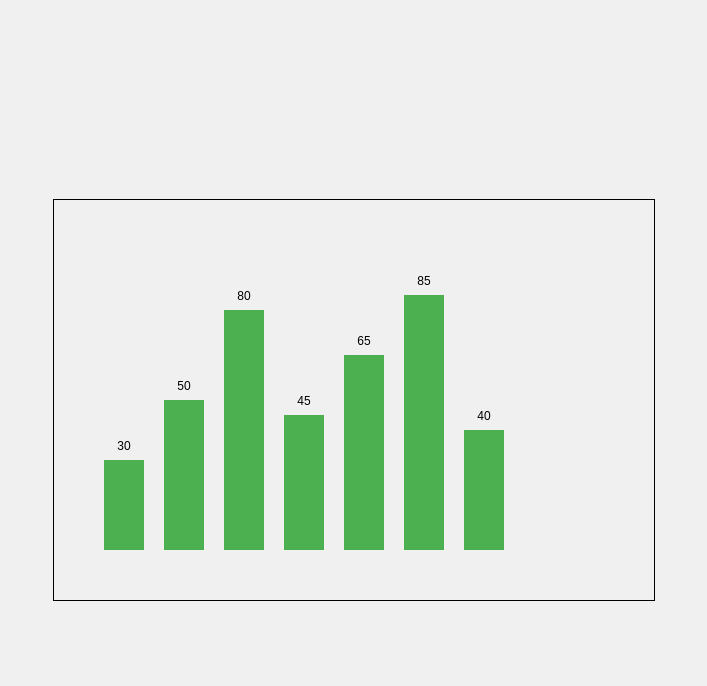
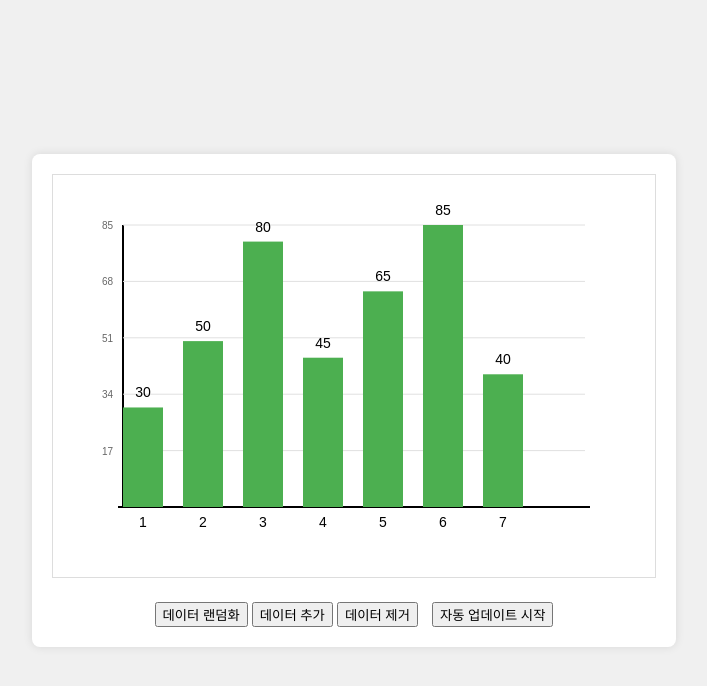
Before and after one commit to hyungoo7703/canvas-api-example, a website: page advanced-visualization/index.html in a window 1280 px wide. Shown: the whole page, without its empty margins (286-993 px from the left). Drawn offline with Linux system fonts and the light colour scheme.

Commit message:
canvas-api-example completion

```diff
--- a/advanced-visualization/index.html
+++ b/advanced-visualization/index.html
@@ -5,9 +5,14 @@
     <meta name="viewport" content="width=device-width, initial-scale=1.0">
     <title>Canvas API</title>
     <style>
+        .chart-container {
+            background: white;
+            box-shadow: 0 0 10px rgba(0,0,0,0.1);
+            padding: 20px;
+            border-radius: 8px;
+        }
         canvas {
-            border: 1px solid #000;
-            margin: 20px;
+            border: 1px solid #ddd;
         }
         body {
             display: flex;
@@ -20,7 +25,14 @@
     </style>
 </head>
 <body>
-    <canvas id="visualChart" width="600" height="400"></canvas>
-    <script src="main.js"></script>
+    <div class="chart-container">
+        <canvas id="visualChart"></canvas>
+        <div id="controls" style="margin-top: 20px; text-align: center;">
+            <button id="randomizeData">데이터 랜덤화</button>
+            <button id="addData">데이터 추가</button>
+            <button id="removeData">데이터 제거</button>
+        </div>
+    </div>
+    <script src="./main.js"></script>
 </body>
 </html>
--- a/advanced-visualization/main.js
+++ b/advanced-visualization/main.js
@@ -1,37 +1,208 @@
-// Canvas 설정
+const CHART_CONFIG = {
+    width: 600,
+    height: 400,
+    barWidth: 40,
+    spacing: 20,
+    startX: 70,
+    startY: 50,
+    bottomMargin: 70,
+    rightMargin: 70,
+    animationDuration: 1000
+};
+
 const canvas = document.getElementById('visualChart');
+canvas.width = CHART_CONFIG.width;
+canvas.height = CHART_CONFIG.height;
 const ctx = canvas.getContext('2d');
 
-// 테스트용 데이터
-const data = [30, 50, 80, 45, 65, 85, 40];
+let chartState = {
+    data: [30, 50, 80, 45, 65, 85, 40],
+    maxDataPoints: 9,  // 최대 데이터 포인트 수
+    isAutoUpdating: false  // 자동 업데이트 상태 추적 플래그 변수
+};
 
-// 차트 그리기 함수
+
+/**
+ * 차트 그리기
+ */
 function drawChart() {
-    // Canvas 초기화
     ctx.clearRect(0, 0, canvas.width, canvas.height);
 
-    // 차트 설정
-    const barWidth = 40;
-    const spacing = 20;
-    const startX = 50;
-    const bottomY = canvas.height - 50;
+    const chartWidth = canvas.width - (CHART_CONFIG.startX + CHART_CONFIG.rightMargin);
+    const chartHeight = canvas.height - (CHART_CONFIG.startY + CHART_CONFIG.bottomMargin);
 
-    // 막대 그래프 그리기
-    data.forEach((value, index) => {
-        const x = startX + (barWidth + spacing) * index;
-        const height = value * 3;
+    // 축 그리기를 먼저 수행
+    drawAxes();
 
-        // 막대 그리기
+    chartState.data.forEach((value, index) => {
+        const x = CHART_CONFIG.startX + (CHART_CONFIG.barWidth + CHART_CONFIG.spacing) * index;
+        const height = (value / Math.max(...chartState.data)) * chartHeight;
+        const y = canvas.height - CHART_CONFIG.bottomMargin - height;
+
         ctx.fillStyle = '#4CAF50';
-        ctx.fillRect(x, bottomY - height, barWidth, height);
+        ctx.fillRect(x, y, CHART_CONFIG.barWidth, height);
 
-        // 값 표시
         ctx.fillStyle = '#000';
-        ctx.font = '12px Arial';
+        ctx.font = '14px Arial';
         ctx.textAlign = 'center';
-        ctx.fillText(value, x + barWidth/2, bottomY - height - 10);
+        ctx.fillText(value, x + CHART_CONFIG.barWidth/2, y - 10);
+
+        ctx.fillText(index + 1, x + CHART_CONFIG.barWidth/2, canvas.height - CHART_CONFIG.bottomMargin + 20);
     });
 }
 
-// 초기 렌더링
-drawChart();
+/**
+ * 축 그리기
+ */
+function drawAxes() {
+    ctx.beginPath();
+    ctx.strokeStyle = '#000';
+    ctx.lineWidth = 2;
+
+    // Y축
+    ctx.moveTo(CHART_CONFIG.startX, CHART_CONFIG.startY);
+    ctx.lineTo(CHART_CONFIG.startX, canvas.height - CHART_CONFIG.bottomMargin);
+
+    // X축
+    ctx.moveTo(CHART_CONFIG.startX - 5, canvas.height - CHART_CONFIG.bottomMargin);  // 시작점 약간 확장
+    ctx.lineTo(canvas.width - CHART_CONFIG.rightMargin + 5, canvas.height - CHART_CONFIG.bottomMargin);  // 끝점 약간 확장
+
+    ctx.stroke();
+
+    // 눈금 그리기
+    drawGridLines();
+}
+
+/**
+ *  눈금 그리기
+ */
+function drawGridLines() {
+    ctx.beginPath();
+    ctx.strokeStyle = '#e0e0e0';
+    ctx.lineWidth = 1;
+
+    // Y축 눈금선
+    const maxValue = Math.max(...chartState.data);
+    const gridCount = 5;
+    const gridStep = maxValue / gridCount;
+
+    for(let i = 1; i <= gridCount; i++) {
+        const y = canvas.height - CHART_CONFIG.bottomMargin -
+                 (i * gridStep / maxValue) *
+                 (canvas.height - CHART_CONFIG.startY - CHART_CONFIG.bottomMargin);
+
+        ctx.moveTo(CHART_CONFIG.startX, y);
+        ctx.lineTo(canvas.width - CHART_CONFIG.rightMargin, y);
+
+        // 눈금 값 표시
+        ctx.fillStyle = '#666';
+        ctx.textAlign = 'right';
+        ctx.fillText(Math.round(i * gridStep), CHART_CONFIG.startX - 10, y + 4);
+    }
+
+    ctx.stroke();
+}
+
+/**
+ * 차트 초기화
+ */
+function initChart() {
+    const dpr = window.devicePixelRatio || 1;
+    const rect = canvas.getBoundingClientRect();
+
+    canvas.width = rect.width * dpr;
+    canvas.height = rect.height * dpr;
+    canvas.style.width = `${rect.width}px`;
+    canvas.style.height = `${rect.height}px`;
+
+    ctx.scale(dpr, dpr);
+
+    drawChart();
+}
+
+function setupEventListeners() {
+    canvas.addEventListener('mousemove', handleMouseMove);
+    canvas.addEventListener('click', handleClick);
+}
+
+function handleMouseMove(e) {
+    const rect = canvas.getBoundingClientRect();
+    const x = e.clientX - rect.left;
+    const y = e.clientY - rect.top;
+}
+
+function handleClick(e) {
+    const rect = canvas.getBoundingClientRect();
+    const x = e.clientX - rect.left;
+    const y = e.clientY - rect.top;
+}
+
+initChart();
+setupEventListeners();
+window.addEventListener('resize', initChart);
+
+//-----
+//이벤트 리스너
+
+document.getElementById('randomizeData').addEventListener('click', () => {
+    chartState.data = chartState.data.map(() => Math.floor(Math.random() * 100));
+    drawChart();
+});
+
+/**
+ * 데이터 추가
+ */
+function addData() {
+    if (chartState.data.length < chartState.maxDataPoints) {
+        chartState.data.push(Math.floor(Math.random() * 100));
+        drawChart();
+    } else {
+        alert('최대 9개의 데이터만 표시할 수 있습니다.');
+    }
+}
+
+document.getElementById('addData').addEventListener('click', addData);
+
+document.getElementById('removeData').addEventListener('click', () => {
+    chartState.data.pop();
+    drawChart();
+});
+
+// HTML에 자동 업데이트 버튼 추가
+document.getElementById('controls').innerHTML += `
+    <button id="autoUpdate" style="margin-left: 10px;">자동 업데이트 시작</button>
+`;
+
+/**
+ * 실시간 업데이트 기능
+ */
+function toggleAutoUpdate() {
+    chartState.isAutoUpdating = !chartState.isAutoUpdating;
+
+    if (chartState.isAutoUpdating) {
+        startAutoUpdate();
+        document.getElementById('autoUpdate').textContent = '자동 업데이트 중지';
+    } else {
+        stopAutoUpdate();
+        document.getElementById('autoUpdate').textContent = '자동 업데이트 시작';
+    }
+}
+
+function startAutoUpdate() {
+    function update() {
+        if (chartState.isAutoUpdating) {
+            // 랜덤하게 하나의 데이터 업데이트
+            const randomIndex = Math.floor(Math.random() * chartState.data.length);
+            chartState.data[randomIndex] = Math.floor(Math.random() * 100);
+            drawChart();
+            requestAnimationFrame(update);
+        }
+    }
+    requestAnimationFrame(update);
+}
+
+function stopAutoUpdate() {
+    chartState.isAutoUpdating = false;
+}
+
+document.getElementById('autoUpdate').addEventListener('click', toggleAutoUpdate);
```
Also changed, not shown: advanced-visualization/package.json (+6 -6 lines), 2 other files.
